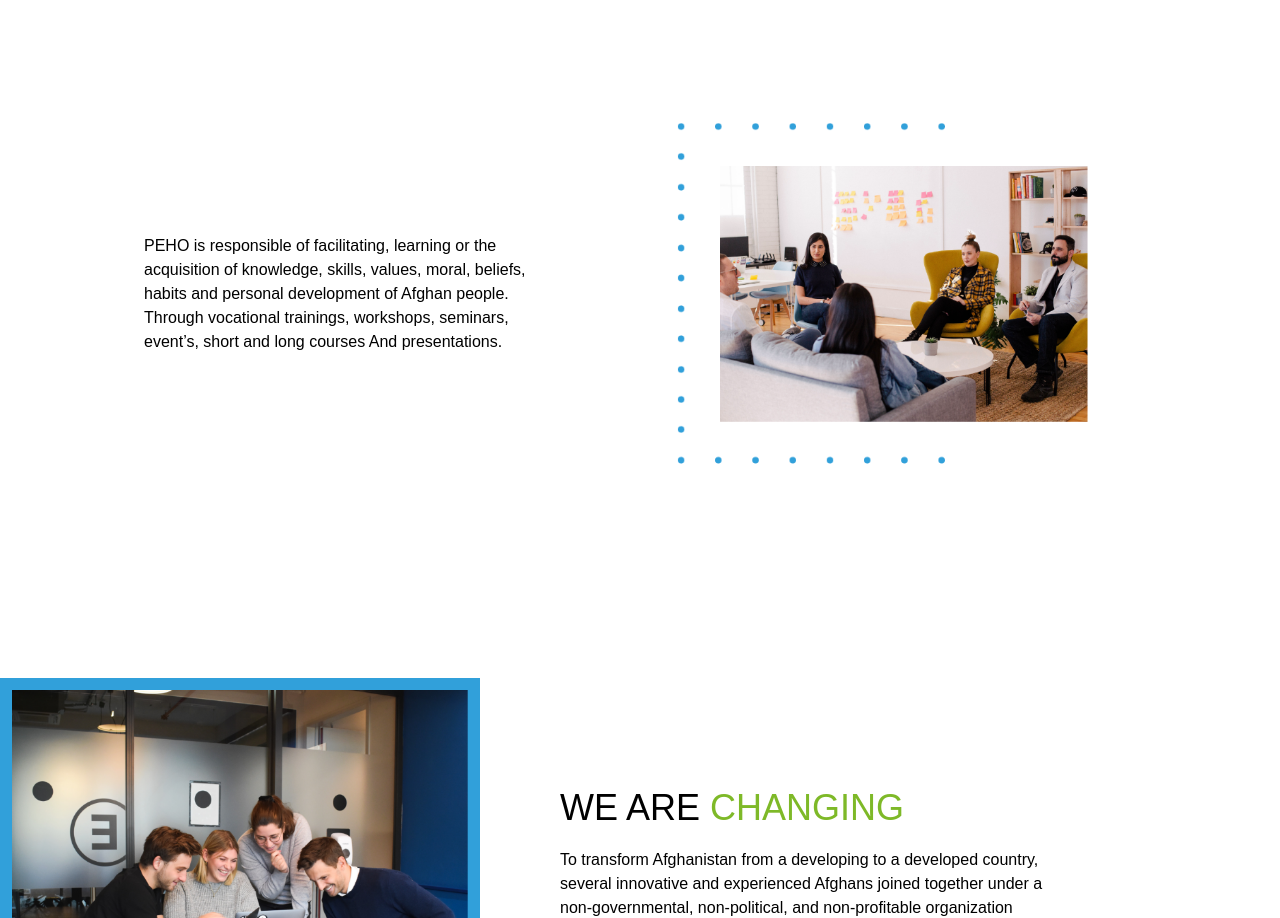
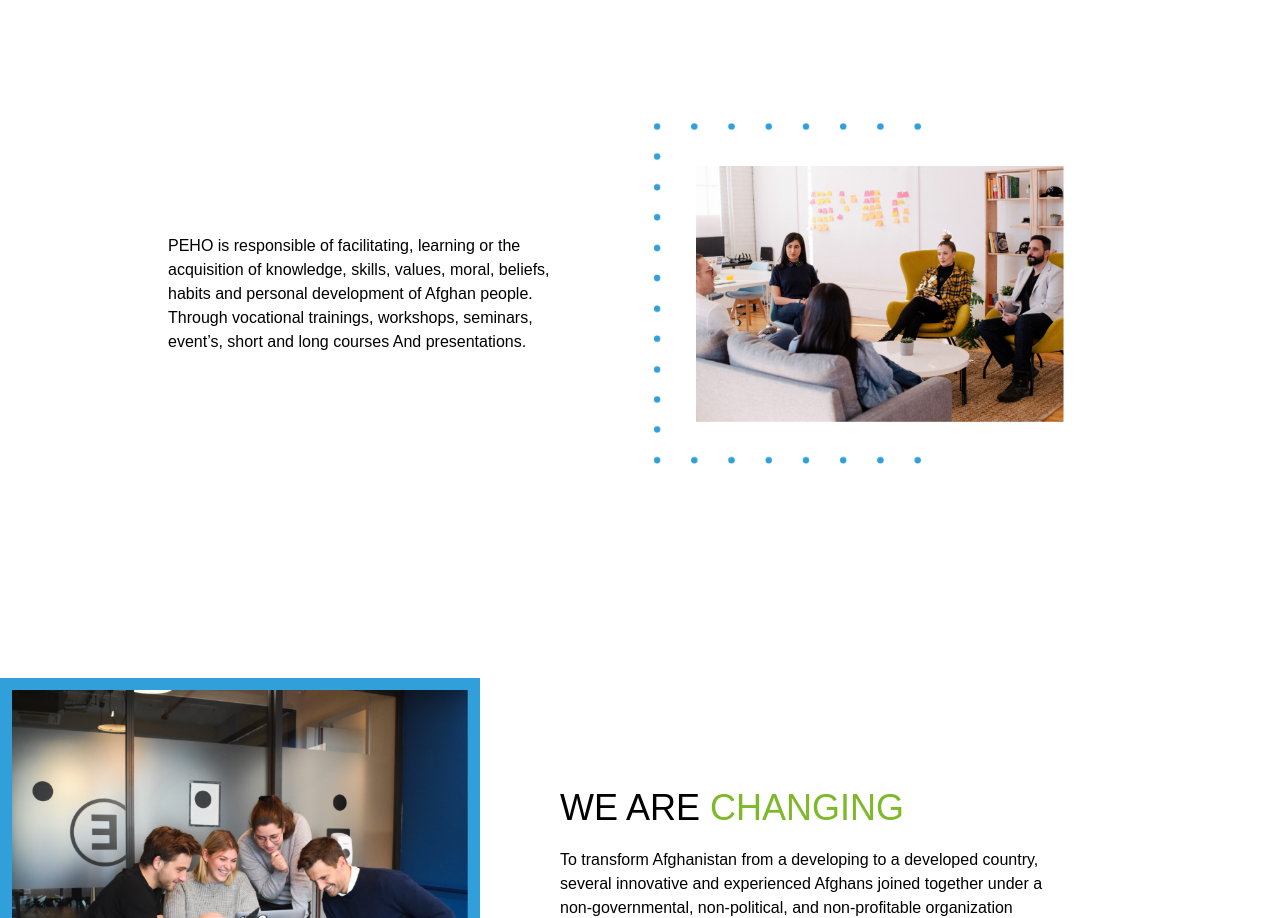
Before and after one commit to safi-n/peho-react, a React (Create React App) app: page /about-us in a window 1280 px wide. Shown: the part 1505-2423 px from the top of the page. Built offline with nearby package versions, Linux system fonts and the light colour scheme.

Commit message:
FEAT: Our motive area is fixed

```diff
--- a/src/Pages/AboutUs.jsx
+++ b/src/Pages/AboutUs.jsx
@@ -106,7 +106,8 @@ const AboutUs = () => {
           </div>
         </div>
       </div>
-      {/* OUR MOTIVE AREA */}
+
+      {/* -------------- OUR MOTIVE AREA */}
       <div className="our-motive-container flex flex-col items-center">
         {/* Title area */}
         <div className="ou-motive-title">
@@ -115,8 +116,8 @@ const AboutUs = () => {
           </h2>
         </div>
         {/* Content area */}
-        <div className="our-motive-box flex flex-row space-x-32 items-center">
-          <div className="our-motive-content w-96">
+        <div className="our-motive-box flex flex-row w-screen justify-center items-center space-x-20">
+          <div className="our-motive-content w-96 ">
             <p className="font-light">
               PEHO is responsible of facilitating, learning or the acquisition
               of knowledge, skills, values, moral, beliefs, habits and personal
```
